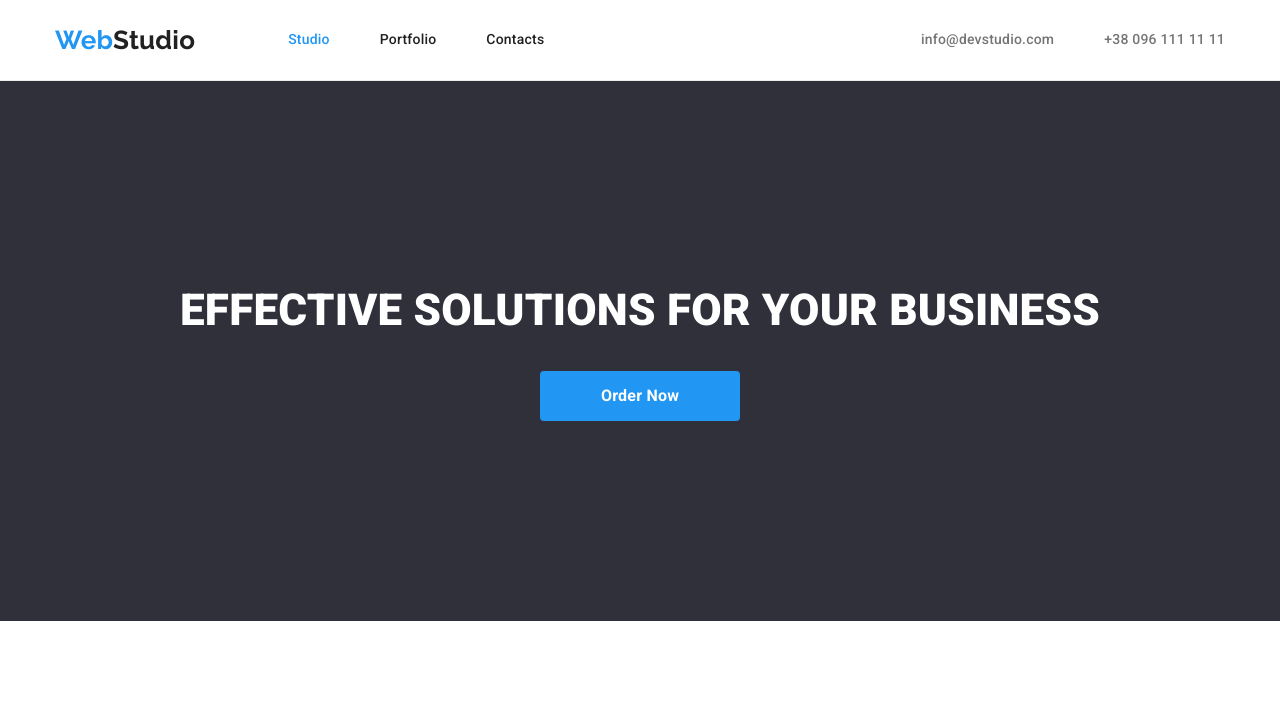
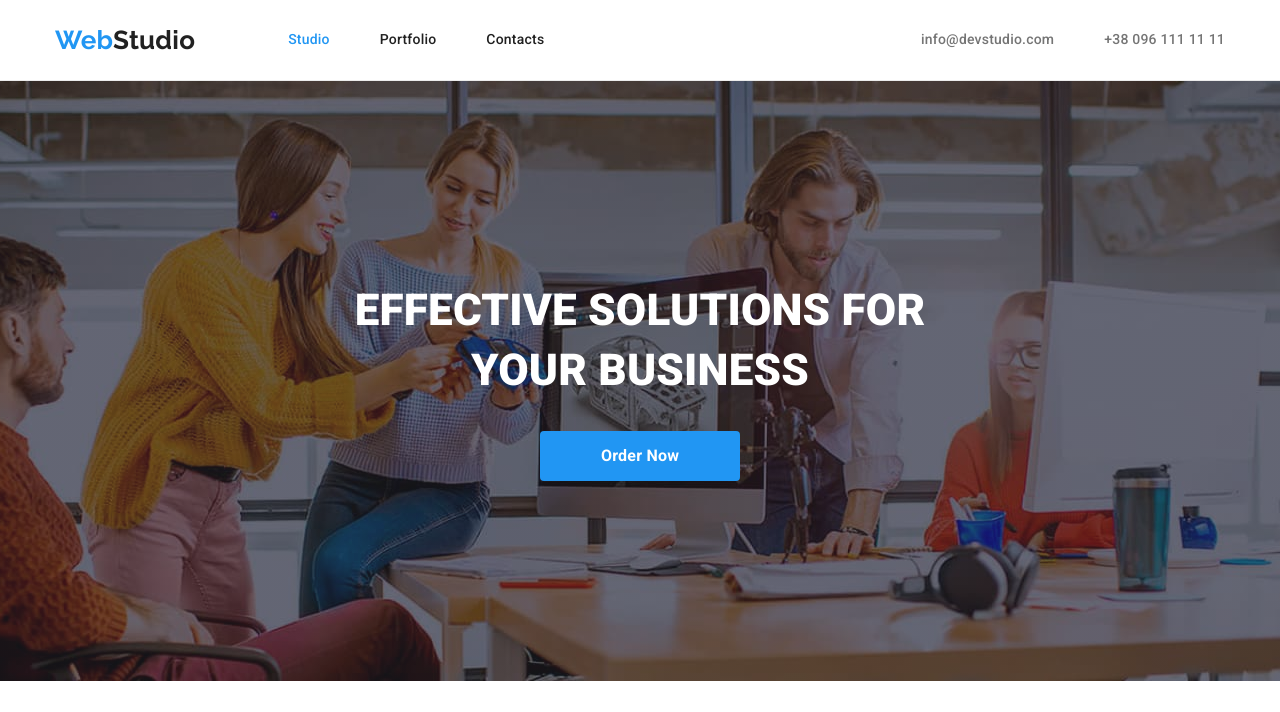
Before and after one commit to Vadimde88/goit-markup-hw-08, a plain HTML site: page index.html in a window 1280 px wide. Shown: the top 712 px of the page. Drawn offline with nearby package versions, Linux system fonts and the light colour scheme.

Commit message:
hero-image-gradient

```diff
--- a/css/styles.css
+++ b/css/styles.css
@@ -1,6 +1,7 @@
 :root {
     --main-background-color: #FFFFFF;
     --sec-background-color: #F5F4FA;
+    --third-background-color: #C4C4C4;
     --dark-background-color: #2F303A;
 
     --accent-color: #2196F3;
@@ -135,24 +136,44 @@ a {
 
 
 /* hero container */
-.hero > div {
-    display: block;
-}
-.hero {
+
+.overlay {
+    max-width: 1600px;
+    height: 600px;
     padding-top: 200px;
     padding-bottom: 200px;
+    margin: 0 auto;
+
+    display: block;
+
+    background-image: url(../images/hero-background.jpg);
+    background-repeat: no-repeat;
+    background-position: center;
+    background-image: linear-gradient(
+      to right,
+      rgba(47, 48, 58, 0.4),
+      rgba(47, 48, 58, 0.4)
+    ),
+    url(../images/hero-background.jpg)
+}
+
+.hero {
+    padding: 0;
     text-align: center;
-    background-color: var(--dark-background-color);
+
+    background-color: var(--third-background-color);
+
 }
+
 .hero-title {
-    margin: 0 0 30px 0;
-    color: var(--light-text-color);
-
+    max-width: 696px;
+    margin: 0 auto 30px auto;
     font-weight: 900;
     font-size: 44px;
     line-height: 1.36;
+    text-transform: uppercase;
 
-    text-transform: uppercase;
+    color: var(--light-text-color);
 }
 
 .button-primary {
--- a/index.html
+++ b/index.html
@@ -44,7 +44,7 @@
     <main>
         <!--Hero-->
         <section class="hero">
-            <div class="container">
+            <div class="overlay">
                 <h1 class="hero-title">EFFECTIVE SOLUTIONS FOR YOUR BUSINESS</h1>
                 <a class="button-primary" href="">Order Now</a>
             </div>
```
Also changed, not shown: images/hero-background.jpg (added).
